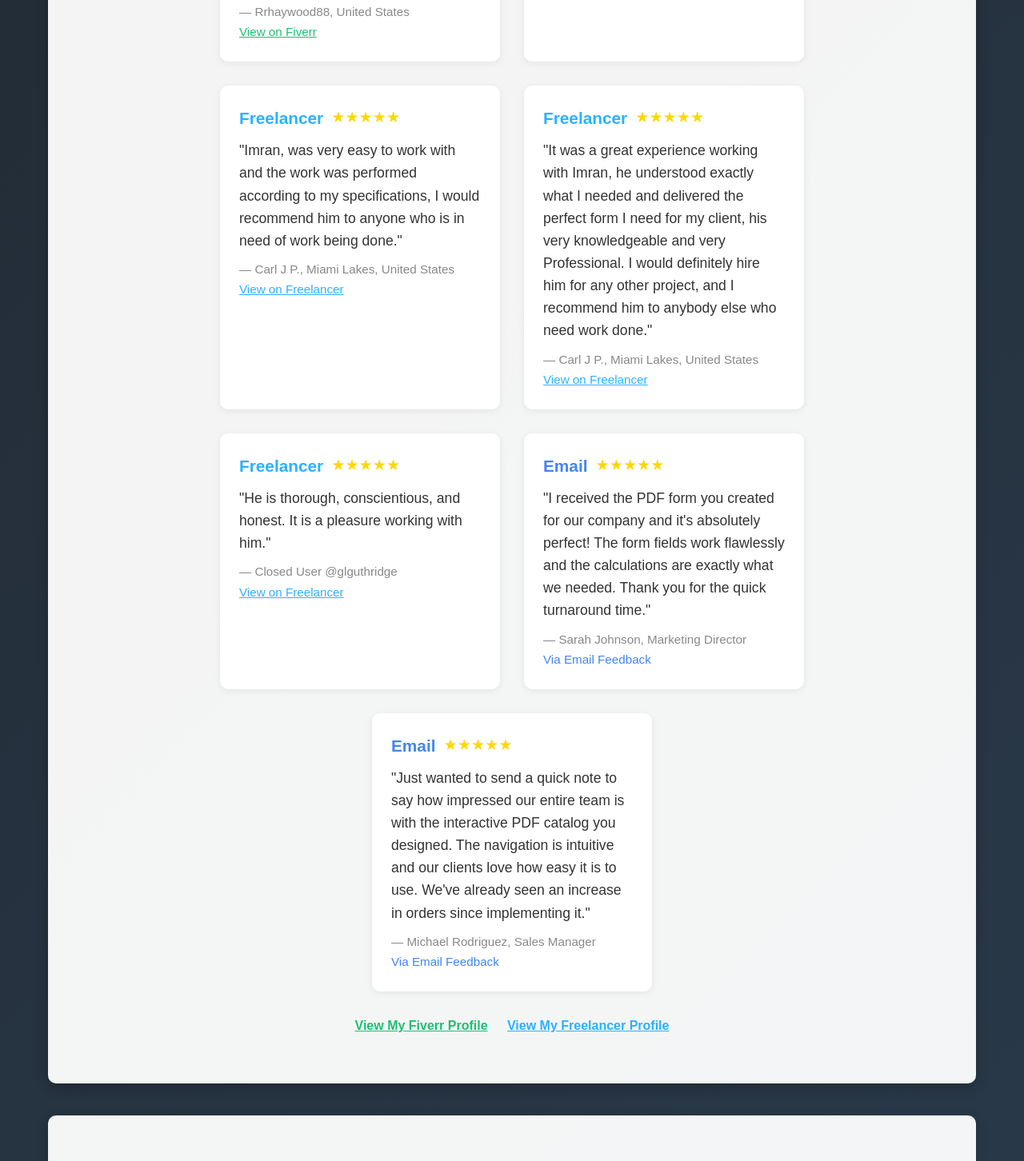
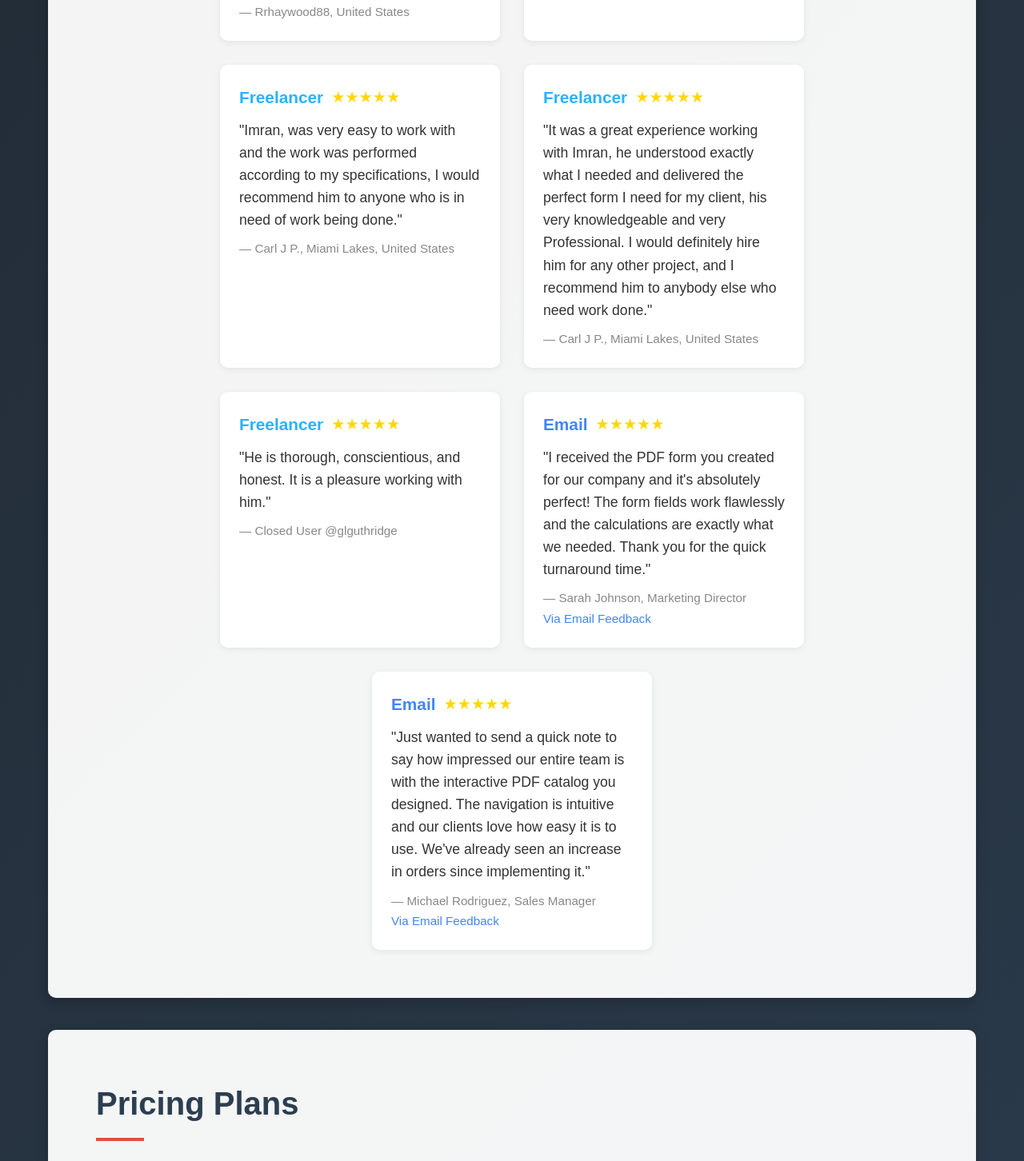
Before and after one commit to Imranalit/Portfolio, a plain HTML site: page Index.HTML in a window 1280 px wide. Shown: the part 3891-5343 px from the top of the page at 80% size. Drawn offline with Linux system fonts and the light colour scheme.

Commit message:
Index.HTML

```diff
--- a/Index.HTML
+++ b/Index.HTML
@@ -486,7 +486,6 @@
                     </div>
                     <p style="font-size: 1.1em; color: #333;">"This came out perfectly. The process was amazing and I was able to give feedback and revisions to get it just how I wanted it. If you are looking for someone good... stop scrolling and book this right now. Well worth the money and a great person to work with."</p>
                     <span style="display: block; margin-top: 10px; color: #888; font-size: 0.95em;">— Rrhaywood88, United States</span>
-                    <a href="https://www.fiverr.com/imrantalpur1/design-create-and-covert-your-documents-into-fillable-and-editable-pdfs" target="_blank" style="color: #1dbf73; text-decoration: underline; font-size: 0.95em;">View on Fiverr</a>
                 </div>
                 <div class="review-card" style="background: #fff; border-radius: 10px; box-shadow: 0 2px 8px rgba(0,0,0,0.07); padding: 24px; max-width: 350px;">
                     <div style="display: flex; align-items: center; margin-bottom: 10px;">
@@ -495,7 +494,6 @@
                     </div>
                     <p style="font-size: 1.1em; color: #333;">"Amazing job. Delivered high-quality work that exceeded my expectations. Very professional and responsive throughout the process."</p>
                     <span style="display: block; margin-top: 10px; color: #888; font-size: 0.95em;">— Ccoachashley29, United States</span>
-                    <a href="https://www.fiverr.com/imrantalpur1/write-cs-related-research-writing" target="_blank" style="color: #1dbf73; text-decoration: underline; font-size: 0.95em;">View on Fiverr</a>
                 </div>
                 <div class="review-card" style="background: #fff; border-radius: 10px; box-shadow: 0 2px 8px rgba(0,0,0,0.07); padding: 24px; max-width: 350px;">
                     <div style="display: flex; align-items: center; margin-bottom: 10px;">
@@ -504,7 +502,6 @@
                     </div>
                     <p style="font-size: 1.1em; color: #333;">"Imran, was very easy to work with and the work was performed according to my specifications, I would recommend him to anyone who is in need of work being done."</p>
                     <span style="display: block; margin-top: 10px; color: #888; font-size: 0.95em;">— Carl J P., Miami Lakes, United States</span>
-                    <a href="https://www.freelancer.com/u/imranalitalpur" target="_blank" style="color: #29b2fe; text-decoration: underline; font-size: 0.95em;">View on Freelancer</a>
                 </div>
                 <div class="review-card" style="background: #fff; border-radius: 10px; box-shadow: 0 2px 8px rgba(0,0,0,0.07); padding: 24px; max-width: 350px;">
                     <div style="display: flex; align-items: center; margin-bottom: 10px;">
@@ -513,7 +510,6 @@
                     </div>
                     <p style="font-size: 1.1em; color: #333;">"It was a great experience working with Imran, he understood exactly what I needed and delivered the perfect form I need for my client, his very knowledgeable and very Professional. I would definitely hire him for any other project, and I recommend him to anybody else who need work done."</p>
                     <span style="display: block; margin-top: 10px; color: #888; font-size: 0.95em;">— Carl J P., Miami Lakes, United States</span>
-                    <a href="https://www.freelancer.com/u/imranalitalpur?review_context_id=2316505&review_type=contest&frm=imranalitalpur&sb=t" target="_blank" style="color: #29b2fe; text-decoration: underline; font-size: 0.95em;">View on Freelancer</a>
                 </div>
                 <div class="review-card" style="background: #fff; border-radius: 10px; box-shadow: 0 2px 8px rgba(0,0,0,0.07); padding: 24px; max-width: 350px;">
                     <div style="display: flex; align-items: center; margin-bottom: 10px;">
@@ -522,7 +518,6 @@
                     </div>
                     <p style="font-size: 1.1em; color: #333;">"He is thorough, conscientious, and honest. It is a pleasure working with him."</p>
                     <span style="display: block; margin-top: 10px; color: #888; font-size: 0.95em;">— Closed User @glguthridge</span>
-                    <a href="https://www.freelancer.com/u/imranalitalpur?review_context_id=34870727&review_type=project&frm=imranalitalpur&sb=t" target="_blank" style="color: #29b2fe; text-decoration: underline; font-size: 0.95em;">View on Freelancer</a>
                 </div>
                 <div class="review-card" style="background: #fff; border-radius: 10px; box-shadow: 0 2px 8px rgba(0,0,0,0.07); padding: 24px; max-width: 350px;">
                     <div style="display: flex; align-items: center; margin-bottom: 10px;">
@@ -543,10 +538,7 @@
                     <span style="color: #4285F4; font-size: 0.95em;">Via Email Feedback</span>
                 </div>
             </div>
-            <div style="text-align: center; margin-top: 30px;">
-                <a href="http://www.fiverr.com/users/imrantalpur1" target="_blank" style="margin: 0 10px; color: #1dbf73; font-weight: bold; text-decoration: underline;">View My Fiverr Profile</a>
-                <a href="https://www.freelancer.com/u/imranalitalpur" target="_blank" style="margin: 0 10px; color: #29b2fe; font-weight: bold; text-decoration: underline;">View My Freelancer Profile</a>
-            </div>
+
         </section>
 
         <section class="section" id="pricing">
```
